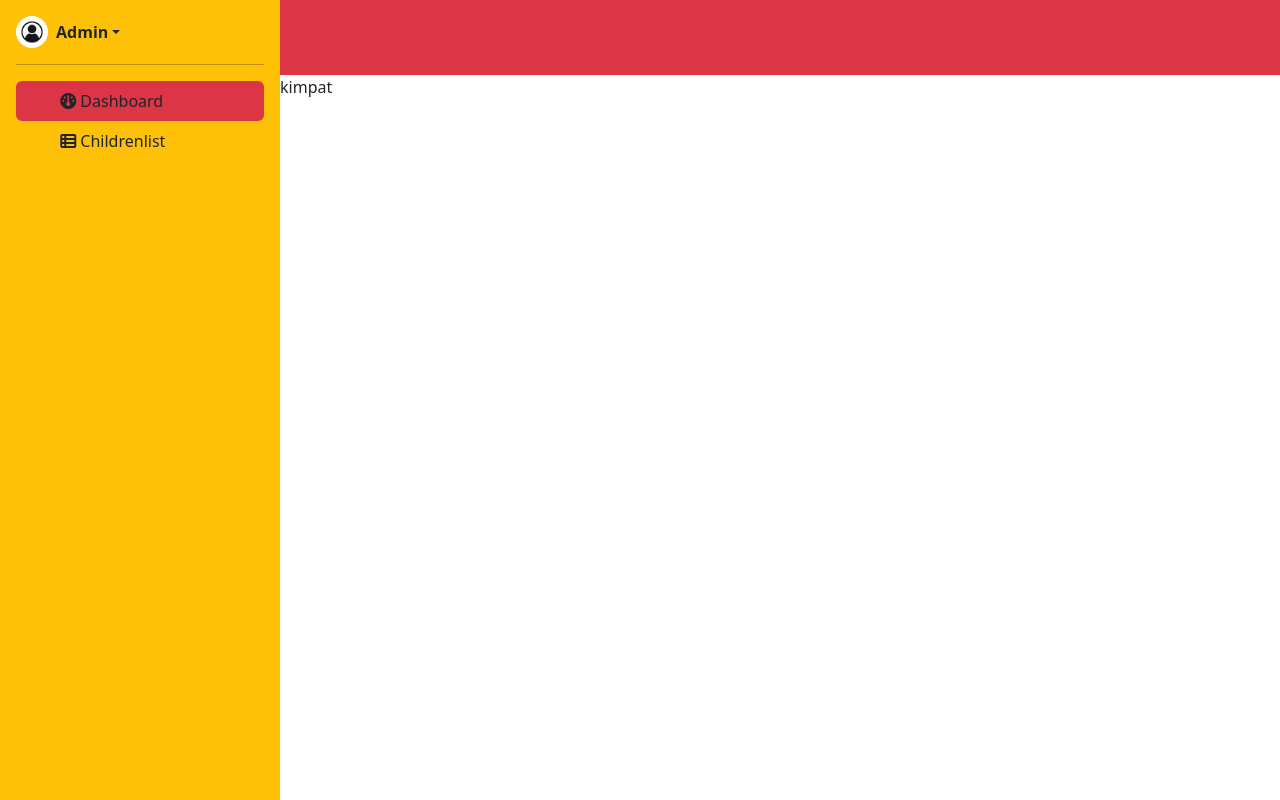
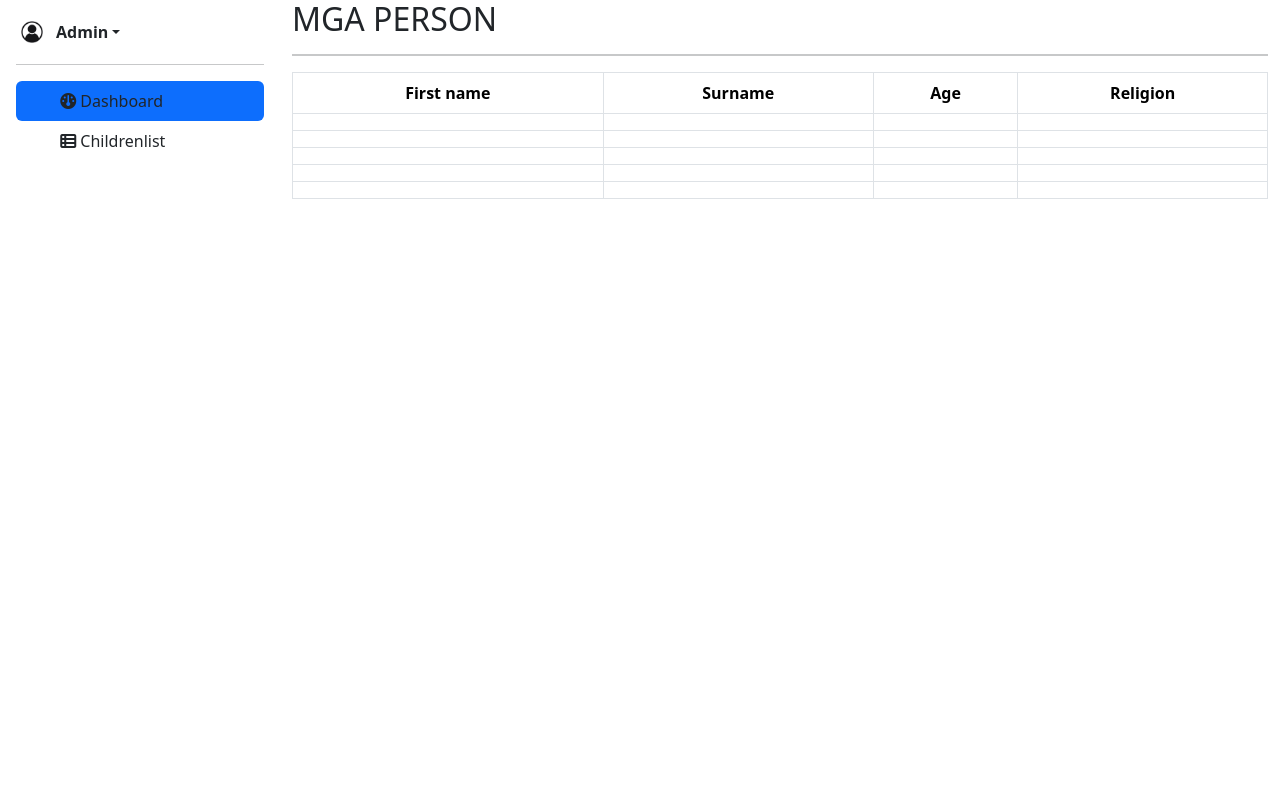
Before and after one commit to Kimpat09/orphan_project, a Django app: page /Dashboard/ in a window 1280 px wide; the page is wider, and only the part inside the window is pictured. Run offline with Django 4.2, Linux system fonts and the light colour scheme; lists and menus that the app fills with data are empty; some libraries are stand-ins or nearby versions; some web fonts are replaced.

Commit message:
Update Dashboard.html

```diff
--- a/Orphanage/templates/pages/Dashboard.html
+++ b/Orphanage/templates/pages/Dashboard.html
@@ -15,13 +15,13 @@
     <!--Sidebar-->
     <div class="wrapper d-flex">
         <div class="sidebar">
-            <div class="d-flex flex-column flex-shrink-0 p-3 min-vh-100 text-bg-warning" style="width: 280px;">
+            <div class="d-flex flex-column flex-shrink-0 p-3 min-vh-100 " style="width: 280px;">
                 <div class="dropdown ">
                     <a href="/Dashboard" class="d-flex align-items-center text-dark text-decoration-none dropdown-toggle" id="dropdownUser1" data-bs-toggle="dropdown" aria-expanded="false">
                       <img src="{% static 'Pictures/Admin.jpg' %}" alt="" width="32" height="32" class="rounded-circle me-2">
                       <strong>Admin</strong>
                     </a>
-                    <ul class="dropdown-menu dropdown-menu bg-warning text-small shadow" aria-labelledby="dropdownUser1">
+                    <ul class="dropdown-menu dropdown-menu  text-small shadow" aria-labelledby="dropdownUser1">
                       <li><a class="dropdown-item" href="#">Settings</a></li>
                       <li><a class="dropdown-item" href="#">Profile</a></li>
                       <li><hr class="dropdown-divider"></li>
@@ -31,7 +31,7 @@
               <hr>
               <ul class="nav nav-pills flex-column mb-auto">
                 <li class="nav-item">
-                  <a href="/Dashboard" class="nav-link text-dark bg-danger" aria-current="page">
+                  <a href="/Dashboard" class="nav-link text-dark active" aria-current="page">
                     <svg class="bi pe-none me-2" width="16" height="16"><use xlink:href="#speedometer2"/></svg>
                     <i class="fa-solid fa-gauge text-dark"></i>
                     Dashboard
@@ -47,10 +47,58 @@
               </ul>
             </div>
             </div>
-            <main>
-              <nav class="bg-danger vw-100 text-dark" style="height: 75px;"></nav>
-                kimpat
-            </main>
+
+            <div class="container-md">
+              <h2>MGA PERSON</h2>
+              <hr class="border-2">
+              <h5></h5>
+          <div class="row">
+              <div class="col-md">
+              <table class="table table-bordered">
+                  <thead class="text-center">
+                      <th>First name</th>
+                      <th>Surname</th>
+                      <th>Age</th>
+                      <th>Religion</th>
+                  </thead>
+                  <tbody>
+                    <tr>
+                      <td class="text-center align-middle "></td>
+                      <td></td>
+                      <td></td>
+                      <td></td>
+                    </tr>
+                    <tr>
+                      <td class="text-center align-middle "></td>
+                      <td></td>
+                      <td></td>
+                      <td></td>
+                    </tr>
+                    <tr>
+                      <td class="text-center align-middle "></td>
+                      <td></td>
+                      <td></td>
+                      <td></td>
+                    </tr>
+                    <tr>
+                      <td class="text-center align-middle "></td>
+                      <td></td>
+                      <td></td>
+                      <td></td>
+                    </tr>
+                    <tr>
+                      <td class="text-center align-middle "></td>
+                      <td></td>
+                      <td></td>
+                      <td></td>
+                    </tr>
+                  </tbody>
+                </table>
+              </div>
+          </div>
+      </div>
+
+
     </div>
     <script src="https://cdn.jsdelivr.net/npm/bootstrap@5.3.2/dist/js/bootstrap.bundle.min.js" integrity="sha384-C6RzsynM9kWDrMNeT87bh95OGNyZPhcTNXj1NW7RuBCsyN/o0jlpcV8Qyq46cDfL" crossorigin="anonymous"></script>
 
```
